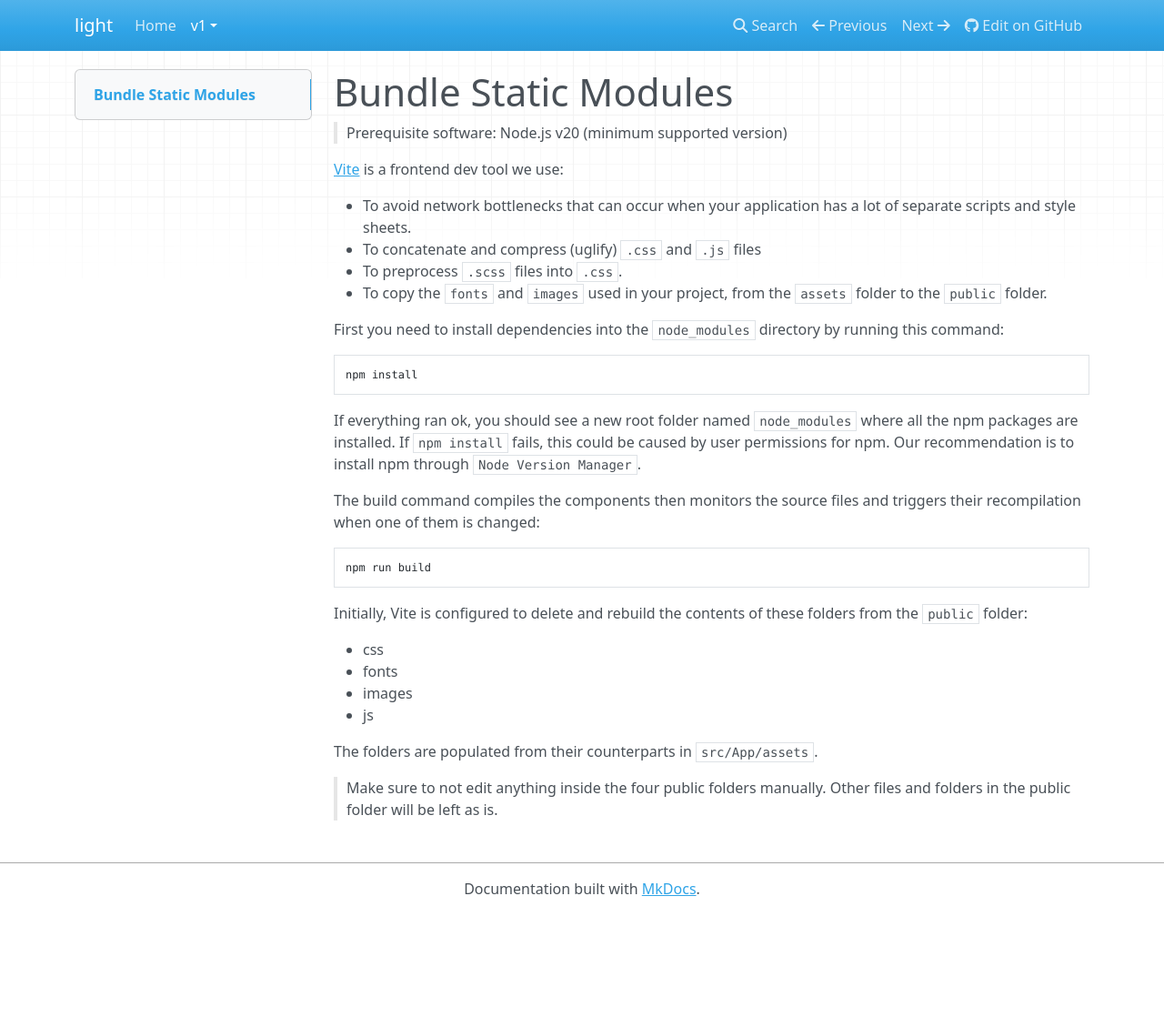
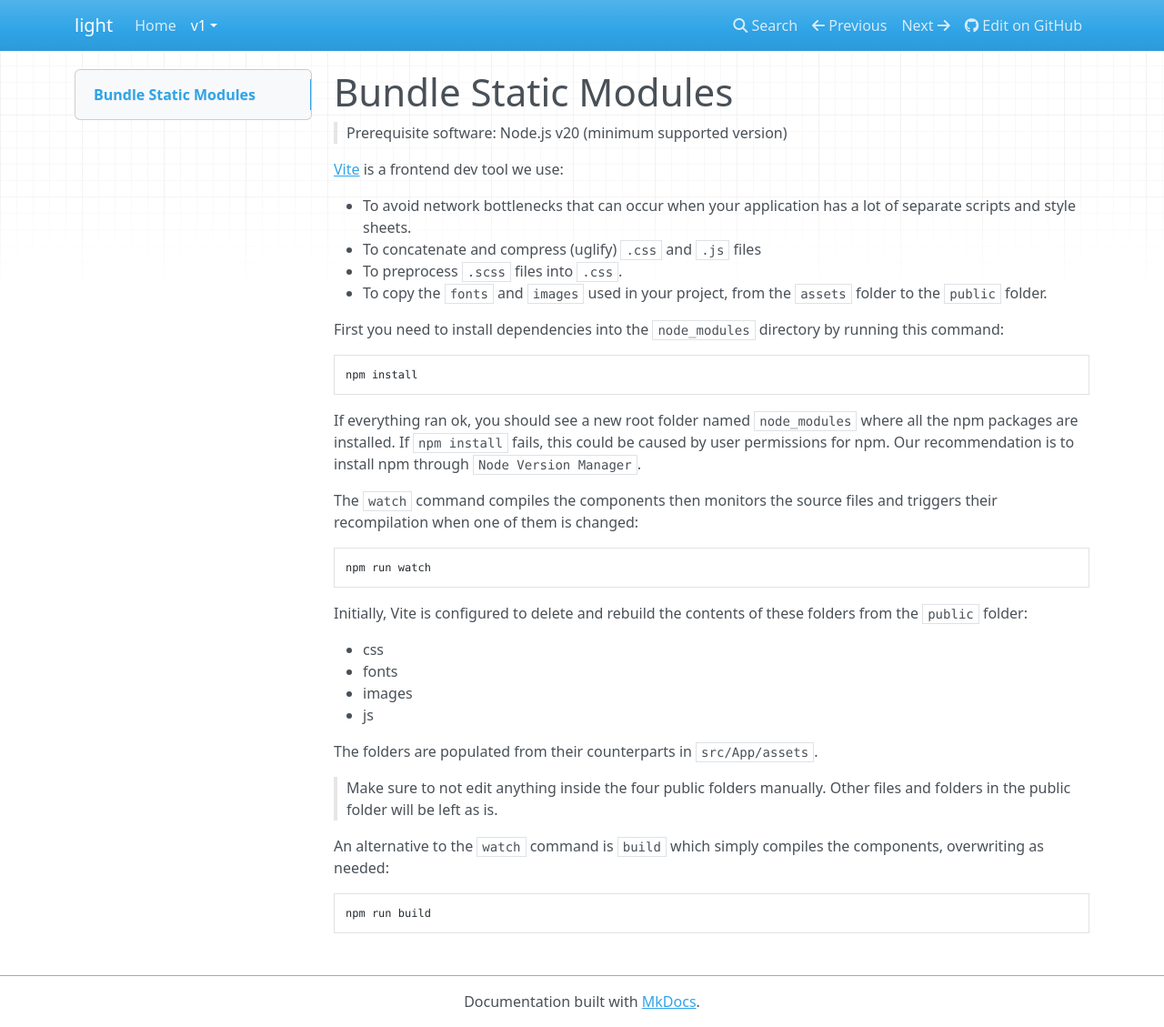
Before and after one commit to dotkernel/light-documentation, an MkDocs documentation site: the page built from docs/book/v1/how-tos/bundle-static-modules.md, in a window 1280 px wide and 1129 px high. Shown: the whole window at 91% size. Built offline with MkDocs 1.6.1, drawn with Linux system fonts in a browser that asks for light colours; nearby versions of some CDN libraries.

Commit message:
updated bundle modules page
Signed-off-by: bidi <bidi@apidemia.com>

````diff
--- a/docs/book/v1/how-tos/bundle-static-modules.md
+++ b/docs/book/v1/how-tos/bundle-static-modules.md
@@ -19,10 +19,10 @@ If everything ran ok, you should see a new root folder named `node_modules` wher
 If `npm install` fails, this could be caused by user permissions for npm.
 Our recommendation is to install npm through `Node Version Manager`.
 
-The build command compiles the components then monitors the source files and triggers their recompilation when one of them is changed:
+The `watch` command compiles the components then monitors the source files and triggers their recompilation when one of them is changed:
 
 ```shell
-npm run build
+npm run watch
 ```
 
 Initially, Vite is configured to delete and rebuild the contents of these folders from the `public` folder:
@@ -36,3 +36,9 @@ The folders are populated from their counterparts in `src/App/assets`.
 
 > Make sure to not edit anything inside the four public folders manually.
 > Other files and folders in the public folder will be left as is.
+
+An alternative to the `watch` command is `build` which simply compiles the components, overwriting as needed:
+
+```shell
+npm run build
+```
````
